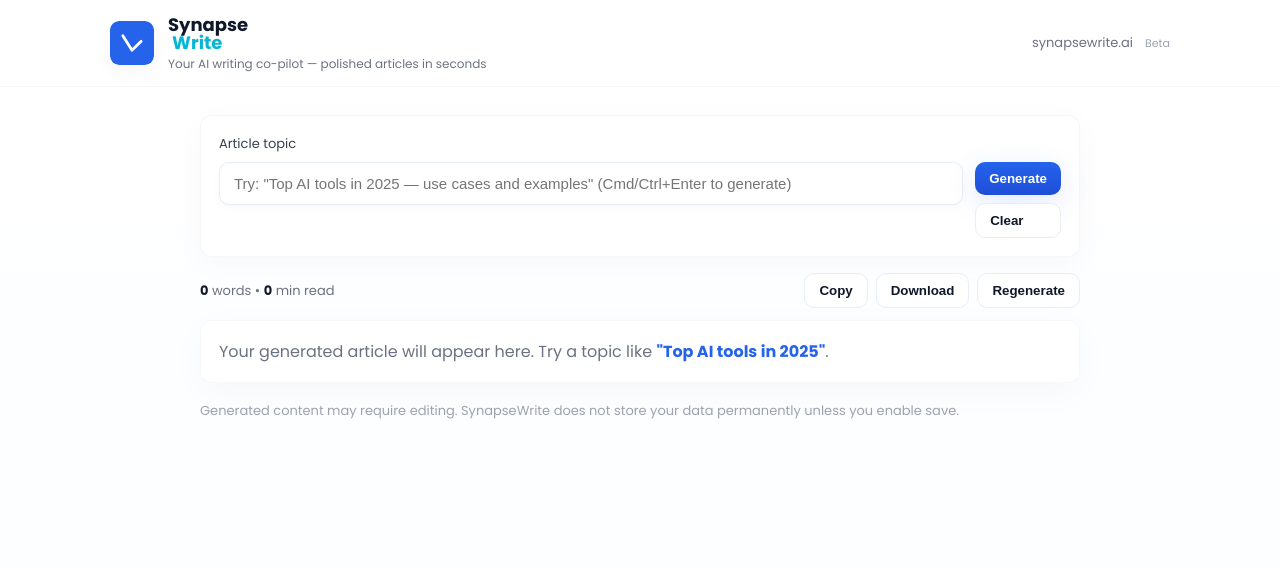
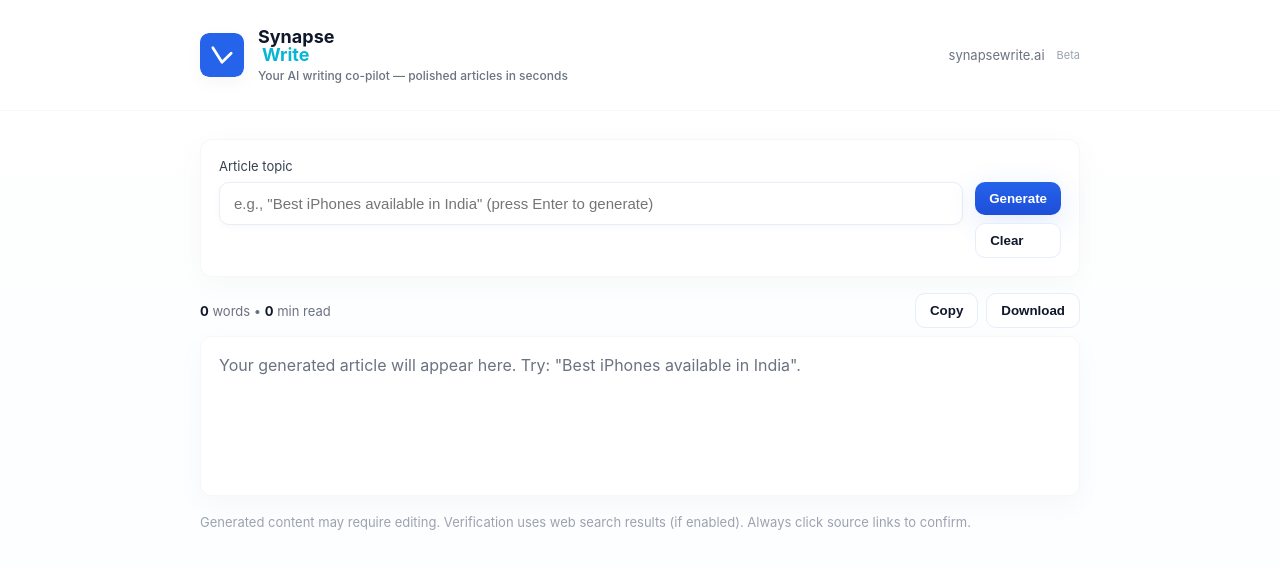
Before and after one commit to inpursuitsol/synapsewrite, a Next.js app: page / in a window 1280 px wide. Shown: the top 568 px of the page. Built offline with nearby package versions, Linux system fonts and the light colour scheme.

Commit message:
Update page.js

```diff
--- a/app/page.js
+++ b/app/page.js
@@ -1,58 +1,40 @@
 "use client";
 
-import { useState, useRef, useEffect } from "react";
+import { useState, useRef } from "react";
 
 /**
- * Streaming-first UI with per-paragraph fade-in + typing cursor.
- * Paste this entire file into app/page.js
+ * Frontend: robust rendering for structured JSON response from /api/generate
+ * - Calls POST /api/generate with { topic }
+ * - Expects JSON: { content: string, products: [{name,reason}], verification: { [name]: { verified, sources: [{title,link,snippet}] } } }
+ * - Renders article, and a Verification / Sources card with clickable links
  */
 
 export default function HomePage() {
   const [topic, setTopic] = useState("");
-  // paragraphs: array of completed paragraphs (strings)
-  const [paragraphs, setParagraphs] = useState([]);
-  // current partial paragraph (string) being typed
-  const [partial, setPartial] = useState("");
+  const [content, setContent] = useState("");
+  const [products, setProducts] = useState([]);
+  const [verification, setVerification] = useState({});
   const [loading, setLoading] = useState(false);
   const [error, setError] = useState(null);
   const resultRef = useRef(null);
 
-  // convenience derived string
-  const fullText = [...paragraphs, partial].filter(Boolean).join("\n\n");
-
-  // stats
   const getStats = (text) => {
     if (!text) return { words: 0, minutes: 0 };
     const words = text.trim().split(/\s+/).filter(Boolean).length;
     const minutes = Math.max(1, Math.round(words / 200));
     return { words, minutes };
   };
-  const { words, minutes } = getStats(fullText);
 
-  // small UI helpers
   const copyToClipboard = async (text) => {
     try {
       await navigator.clipboard.writeText(text);
-      toast("Article copied to clipboard ✅");
-    } catch {
+      showToast("Article copied to clipboard ✅");
+    } catch (e) {
       alert("Unable to copy — please select and copy manually.");
     }
   };
 
-  const downloadArticle = (title = "article", content = "") => {
-    const blob = new Blob([`# ${title}\n\n${content}`], { type: "text/markdown" });
-    const url = URL.createObjectURL(blob);
-    const a = document.createElement("a");
-    a.href = url;
-    a.download = `${title.replace(/\s+/g, "-").toLowerCase()}.md`;
-    document.body.appendChild(a);
-    a.click();
-    a.remove();
-    URL.revokeObjectURL(url);
-  };
-
-  // Tiny non-intrusive toast
-  function toast(msg, ms = 1600) {
+  function showToast(msg, ms = 1400) {
     const el = document.createElement("div");
     el.textContent = msg;
     Object.assign(el.style, {
@@ -75,26 +57,28 @@ export default function HomePage() {
     }, ms);
   }
 
-  // Reset result
-  function clearResult() {
-    setParagraphs([]);
-    setPartial("");
-    setError(null);
-  }
+  const downloadArticle = (title = "article", contentText = "") => {
+    const blob = new Blob([`# ${title}\n\n${contentText}`], { type: "text/markdown" });
+    const url = URL.createObjectURL(blob);
+    const a = document.createElement("a");
+    a.href = url;
+    a.download = `${title.replace(/\s+/g, "-").toLowerCase()}.md`;
+    document.body.appendChild(a);
+    a.click();
+    a.remove();
+    URL.revokeObjectURL(url);
+  };
 
-  // Main generate function — streaming aware and robust
   async function generateArticle(topic) {
     if (!topic || !topic.trim()) {
       setError("Please enter a topic to generate an article.");
       return;
     }
 
-    if (typeof window !== "undefined" && window.plausible) {
-      window.plausible("Generate Article");
-    }
-
     setError(null);
-    clearResult();
+    setContent("");
+    setProducts([]);
+    setVerification({});
     setLoading(true);
 
     try {
@@ -104,93 +88,30 @@ export default function HomePage() {
         body: JSON.stringify({ topic }),
       });
 
-      // non-OK handling
       if (!res.ok) {
         let errText = "Something went wrong. Please try again.";
-        const ct = (res.headers.get("content-type") || "").toLowerCase();
         try {
-          if (ct.includes("application/json")) {
           const j = await res.json();
           if (j?.error) errText = j.error;
-          } else {
-            const t = await res.text();
+        } catch (e) {
+          const t = await res.text().catch(() => "");
           if (t) errText = t;
         }
-        } catch {}
         throw new Error(errText);
       }
 
-      const contentType = (res.headers.get("content-type") || "").toLowerCase();
+      // Server always returns JSON (content + optional verification)
+      const j = await res.json();
+      const returnedContent = j?.content ?? "";
+      const returnedProducts = Array.isArray(j?.products) ? j.products : [];
+      const returnedVerification = j?.verification ?? {};
 
-      // JSON final response
-      if (contentType.includes("application/json")) {
-        const data = await res.json();
-        if (!data?.content) throw new Error("No content returned from server.");
-        // Split into paragraphs for the fade-in effect
-        const paras = splitIntoParagraphs(data.content);
-        setParagraphs(paras);
-        setPartial("");
-        setTimeout(() => resultRef.current?.scrollIntoView({ behavior: "smooth" }), 120);
-        setLoading(false);
-        return;
-      }
+      setContent(returnedContent);
+      setProducts(returnedProducts);
+      setVerification(returnedVerification);
 
-      // Plain final text (no stream)
-      if (contentType.includes("text/plain") || contentType.includes("text/markdown")) {
-        const txt = await res.text();
-        const paras = splitIntoParagraphs(txt);
-        setParagraphs(paras);
-        setPartial("");
-        setTimeout(() => resultRef.current?.scrollIntoView({ behavior: "smooth" }), 120);
-        setLoading(false);
-        return;
-      }
-
-      // Streaming path (preferred) — read chunks and build paragraphs progressively
-      if (!res.body) {
-        // fallback: treat as text
-        const fallback = await res.text();
-        const paras = splitIntoParagraphs(fallback);
-        setParagraphs(paras);
-        setPartial("");
-        setLoading(false);
-        return;
-      }
-
-      const reader = res.body.getReader();
-      const decoder = new TextDecoder();
-      let done = false;
-      let buffer = ""; // accumulate raw text stream
-
-      while (!done) {
-        const { value, done: doneReading } = await reader.read();
-        done = doneReading;
-        if (value) {
-          buffer += decoder.decode(value, { stream: true });
-          // Process buffer into paragraphs and partial
-          const { completed, partial: newPartial } = extractParagraphs(buffer);
-          // Update UI: append any newly completed paragraphs (keep existing)
-          if (completed.length > 0) {
-            // append while preserving previous paragraphs
-            setParagraphs((prev) => {
-              // avoid duplicating: merge prev + completed (simple append)
-              return [...prev, ...completed];
-            });
-            // remove completed from buffer
-            // compute remaining buffer (last partial)
-            const lastPartialIndex = buffer.lastIndexOf("\n\n");
-            buffer = lastPartialIndex >= 0 ? buffer.slice(lastPartialIndex + 2) : buffer;
-          }
-          setPartial(newPartial);
-        }
-      }
-
-      // final flush
-      buffer += decoder.decode();
-      const { completed: finalCompleted, partial: finalPartial } = extractParagraphs(buffer);
-      if (finalCompleted.length > 0) setParagraphs((prev) => [...prev, ...finalCompleted]);
-      setPartial(finalPartial || "");
-      setTimeout(() => resultRef.current?.scrollIntoView({ behavior: "smooth" }), 120);
+      // scroll to result
+      setTimeout(() => resultRef.current?.scrollIntoView({ behavior: "smooth" }), 150);
     } catch (err) {
       const msg = err?.message ?? "Unknown error. Try again.";
       setError(msg);
@@ -200,106 +121,54 @@ export default function HomePage() {
     }
   }
 
-  // Helper: split plain text into paragraphs (trim, split on two or more newlines)
-  function splitIntoParagraphs(text) {
-    if (!text) return [];
-    // Normalize CRLF to LF
-    const normalized = text.replace(/\r\n/g, "\n").trim();
-    // split on blank lines (two or more newlines)
-    const parts = normalized.split(/\n\s*\n/).map((p) => p.trim()).filter(Boolean);
-    return parts;
-  }
+  const { words, minutes } = getStats(content);
 
-  // Helper: from a running buffer, return completed paragraphs and current partial
-  function extractParagraphs(buffer) {
-    // Normalize
-    const normalized = buffer.replace(/\r\n/g, "\n");
-    // If there is a double newline, we consider everything before the last double newline as completed paragraphs
-    const idx = normalized.lastIndexOf("\n\n");
-    if (idx === -1) {
-      // no completed paragraph yet — partial only
-      return { completed: [], partial: normalized };
-    }
-    const completedText = normalized.slice(0, idx);
-    const partial = normalized.slice(idx + 2);
-    const completed = completedText.split(/\n\s*\n/).map((p) => p.trim()).filter(Boolean);
-    return { completed, partial };
-  }
-
-  // small effect: scroll down when paragraphs grow
-  useEffect(() => {
-    if (paragraphs.length > 0) {
-      resultRef.current?.scrollIntoView({ behavior: "smooth", block: "end" });
-    }
-  }, [paragraphs.length]);
-
-  // keyboard: press Enter (with meta/ctrl) to generate quickly
-  function handleKeyDown(e) {
-    if ((e.key === "Enter" || e.keyCode === 13) && (e.metaKey || e.ctrlKey)) {
-      generateArticle(topic);
-    }
+  // Helper: extract "Sources:" block from content text (case-insensitive)
+  function extractSourcesBlock(text) {
+    if (!text) return "";
+    const lower = text.toLowerCase();
+    const idx = lower.lastIndexOf("sources:");
+    if (idx === -1) return "";
+    return text.slice(idx + "sources:".length).trim();
   }
 
   return (
     <div>
-      {/* Inject small CSS for animations and cursor */}
       <style>{`
-        .container-narrow { max-width: 920px; margin: 28px auto; padding: 0 20px; }
+        .container { max-width: 920px; margin: 28px auto; padding: 0 20px; font-family: Inter, system-ui, -apple-system, 'Segoe UI', Roboto, Arial; }
         .card { background: #fff; border-radius: 12px; border: 1px solid rgba(2,6,23,0.03); padding: 18px; box-shadow: 0 8px 30px rgba(2,6,23,0.03); }
-        .input-bordered { width: 100%; padding: 12px 14px; border-radius: 10px; border: 1.5px solid #E6EEF8; outline: none; font-size: 15px; transition: box-shadow 160ms, border-color 160ms; box-shadow: 0 2px 8px rgba(2,6,23,0.03); }
-        .input-bordered:focus { border-color: #2563EB; box-shadow: 0 6px 24px rgba(37,99,235,0.12); }
+        .input { width:100%; padding:12px 14px; border-radius:10px; border:1.5px solid #E6EEF8; font-size:15px; outline:none; box-shadow: 0 2px 8px rgba(2,6,23,0.03); }
+        .input:focus { border-color:#2563EB; box-shadow: 0 8px 28px rgba(37,99,235,0.12); }
         .btn { display:inline-flex; align-items:center; gap:8px; padding:9px 14px; border-radius:10px; border:none; font-weight:600; cursor:pointer; }
-        .btn-primary { background: linear-gradient(180deg, #2563EB, #1E4ED8); color:#fff; box-shadow: 0 8px 30px rgba(37,99,235,0.14); }
-        .btn-ghost { background:#fff; border: 1px solid #E6EEF8; color: #0F172A; }
-        .result-card { background:#fff; border-radius:12px; border:1px solid rgba(2,6,23,0.03); padding:18px; box-shadow: 0 10px 36px rgba(2,6,23,0.03); max-height: 62vh; overflow-y:auto; }
-        .para { opacity:0; transform: translateY(6px); transition: opacity 420ms ease, transform 420ms ease; margin-bottom:14px; line-height:1.72; color: #0f172a; }
-        .para.visible { opacity:1; transform: translateY(0); }
-        .partial { color: #0f172a; margin-bottom:6px; white-space:pre-wrap; }
-        .cursor { display:inline-block; width:10px; height:18px; background: linear-gradient(180deg, #111827, #6b7280); margin-left:6px; border-radius:2px; vertical-align:middle; animation: blink 1s steps(1) infinite; }
-        @keyframes blink { 50% { opacity: 0; } }
-        .meta { color:#6b7280; font-size:13px; }
+        .btn-primary { background: linear-gradient(180deg,#2563EB,#1E4ED8); color:#fff; box-shadow: 0 8px 30px rgba(37,99,235,0.14); }
+        .btn-ghost { background:#fff; border: 1px solid #E6EEF8; color:#0F172A; }
+        .result { margin-top: 16px; }
+        .verification { background:#fff; border-radius:10px; border:1px solid rgba(2,6,23,0.03); padding:14px; margin-top:12px; }
+        .verified-badge { display:inline-block; padding:6px 8px; background: #ECFDF5; color: #065F46; border-radius:8px; font-size:13px; }
+        .unverified-badge { display:inline-block; padding:6px 8px; background: #FEF3F2; color: #991B1B; border-radius:8px; font-size:13px; }
+        .sources-list a { color: #2563EB; text-decoration: none; }
       `}</style>
 
-      <div className="container-narrow">
-        {/* Input card */}
-        <section className="card" style={{ marginTop: 6 }}>
+      <div className="container">
+        <section className="card">
           <label style={{ display: "block", fontSize: 13, color: "#374151", marginBottom: 8 }}>Article topic</label>
 
           <div style={{ display: "flex", gap: 12, alignItems: "flex-start" }}>
             <input
-              className="input-bordered"
+              className="input"
               value={topic}
               onChange={(e) => setTopic(e.target.value)}
-              onKeyDown={handleKeyDown}
-              placeholder='Try: "Top AI tools in 2025 — use cases and examples" (Cmd/Ctrl+Enter to generate)'
+              placeholder='e.g., "Best iPhones available in India" (press Enter to generate)'
+              onKeyDown={(e) => {
+                if (e.key === "Enter" && (e.metaKey || e.ctrlKey)) generateArticle(topic);
+              }}
             />
 
             <div style={{ display: "flex", flexDirection: "column", gap: 8 }}>
-              <button
-                onClick={() => generateArticle(topic)}
-                disabled={loading}
-                className="btn btn-primary"
-                aria-disabled={loading}
-              >
-                {loading ? (
-                  <>
-                    <svg style={{ width: 18, height: 18 }} viewBox="0 0 24 24" fill="none">
-                      <circle cx="12" cy="12" r="10" stroke="rgba(255,255,255,0.35)" strokeWidth="3"></circle>
-                      <path d="M4 12a8 8 0 018-8v8z" fill="white"></path>
-                    </svg>
-                    Generating...
-                  </>
-                ) : (
-                  "Generate"
-                )}
+              <button onClick={() => generateArticle(topic)} disabled={loading} className="btn btn-primary">
+                {loading ? "Generating..." : "Generate"}
               </button>
-
-              <button
-                onClick={() => { setTopic(""); clearResult(); }}
-                className="btn btn-ghost"
-              >
-                Clear
-              </button>
+              <button onClick={() => { setTopic(""); setContent(""); setProducts([]); setVerification({}); setError(null); }} className="btn btn-ghost">Clear</button>
             </div>
           </div>
 
@@ -310,79 +179,83 @@ export default function HomePage() {
           )}
         </section>
 
-        {/* Meta & controls */}
-        <div style={{ display: "flex", justifyContent: "space-between", alignItems: "center", marginTop: 16 }}>
-          <div className="meta">
+        <div className="result" ref={resultRef}>
+          <div style={{ display: "flex", justifyContent: "space-between", alignItems: "center", marginBottom: 8 }}>
+            <div style={{ color: "#6B7280", fontSize: 13 }}>
               <strong style={{ color: "#111827" }}>{words}</strong> words • <strong style={{ color: "#111827" }}>{minutes}</strong> min read
             </div>
-
             <div style={{ display: "flex", gap: 8 }}>
-            <button onClick={() => fullText && copyToClipboard(fullText)} disabled={!fullText} className="btn btn-ghost">Copy</button>
-            <button onClick={() => fullText && downloadArticle(topic || "article", fullText)} disabled={!fullText} className="btn btn-ghost">Download</button>
-            <button onClick={() => generateArticle(topic)} disabled={loading || !topic.trim()} className="btn btn-ghost">Regenerate</button>
+              <button onClick={() => content && copyToClipboard(content)} disabled={!content} className="btn btn-ghost">Copy</button>
+              <button onClick={() => content && downloadArticle(topic || "article", content)} disabled={!content} className="btn btn-ghost">Download</button>
             </div>
           </div>
 
-        {/* Result card */}
-        <section ref={resultRef} className="result-card" style={{ marginTop: 12 }}>
-          {/* Placeholder */}
-          {!fullText && !loading && (
-            <div style={{ color: "#6b7280" }}>
-              Your generated article will appear here. Try a topic like <strong style={{ color: "#2563EB" }}>"Top AI tools in 2025"</strong>.
+          <div className="card" style={{ minHeight: 160 }}>
+            {!content && !loading && <div style={{ color: "#6B7280" }}>Your generated article will appear here. Try: "Best iPhones available in India".</div>}
+
+            {loading && <div style={{ color: "#9CA3AF" }}>Working... this may take a few seconds while we verify facts (if verification is enabled).</div>}
+
+            {content && (
+              <article style={{ whiteSpace: "pre-wrap", lineHeight: 1.7, color: "#111827" }}>
+                {content}
+              </article>
+            )}
+          </div>
+
+          {/* Verification & Sources */}
+          <div style={{ marginTop: 12 }}>
+            {/* If server returned structured products */}
+            {products && products.length > 0 && (
+              <div className="verification">
+                <div style={{ display: "flex", justifyContent: "space-between", alignItems: "center", marginBottom: 8 }}>
+                  <div style={{ fontWeight: 700 }}>Products mentioned</div>
+                  <div style={{ fontSize: 13, color: "#6B7280" }}>Verification results</div>
+                </div>
+
+                <div style={{ display: "grid", gap: 12 }}>
+                  {products.map((p, i) => {
+                    const v = verification?.[p.name] || { verified: false, sources: [] };
+                    return (
+                      <div key={i} style={{ display: "flex", justifyContent: "space-between", gap: 12, alignItems: "flex-start" }}>
+                        <div>
+                          <div style={{ fontWeight: 700 }}>{p.name}</div>
+                          <div style={{ color: "#6B7280", fontSize: 13 }}>{p.reason}</div>
+                        </div>
+
+                        <div style={{ textAlign: "right" }}>
+                          {v.verified ? <span className="verified-badge">Verified</span> : <span className="unverified-badge">Unverified</span>}
+                          <div style={{ marginTop: 8, textAlign: "right" }}>
+                            <div className="sources-list" style={{ textAlign: "right" }}>
+                              {v.sources && v.sources.length > 0 ? v.sources.slice(0, 4).map((s, idx) => (
+                                <div key={idx} style={{ marginBottom: 6 }}>
+                                  <a href={s.link} target="_blank" rel="noreferrer">{s.title || s.link}</a>
+                                  <div style={{ color: "#9CA3AF", fontSize: 12 }}>{s.snippet}</div>
+                                </div>
+                              )) : <div style={{ color: "#9CA3AF", fontSize: 13 }}>No sources found</div>}
+                            </div>
+                          </div>
+                        </div>
+                      </div>
+                    );
+                  })}
+                </div>
               </div>
             )}
 
-          {/* Completed paragraphs (fade-in) */}
-          <div>
-            {paragraphs.map((p, i) => (
-              <p key={i} className={"para visible"} dangerouslySetInnerHTML={{ __html: sanitizeParagraph(p) }} />
-            ))}
+            {/* If the model included a plain Sources block within content, show it too */}
+            {content && extractSourcesBlock(content) && (
+              <div className="verification" style={{ marginTop: 12 }}>
+                <div style={{ fontWeight: 700, marginBottom: 8 }}>Sources (from model)</div>
+                <div style={{ color: "#6B7280", whiteSpace: "pre-wrap" }}>{extractSourcesBlock(content)}</div>
+              </div>
+            )}
+          </div>
         </div>
 
-          {/* Partial paragraph with typing cursor */}
-          {partial && (
-            <div className="partial">
-              <span dangerouslySetInnerHTML={{ __html: sanitizeParagraph(partial) }} />
-              <span className="cursor" />
-            </div>
-          )}
-
-          {/* Loading skeleton if nothing yet */}
-          {loading && paragraphs.length === 0 && !partial && (
-            <div style={{ opacity: 0.9 }}>
-              <div style={{ height: 16, background: "#f3f4f6", borderRadius: 6, marginBottom: 8 }} />
-              <div style={{ height: 12, background: "#f3f4f6", borderRadius: 6, marginBottom: 6 }} />
-              <div style={{ height: 12, background: "#f3f4f6", borderRadius: 6, marginBottom: 6 }} />
-            </div>
-          )}
-        </section>
-
         <footer style={{ marginTop: 18, color: "#9CA3AF", fontSize: 13 }}>
-          Generated content may require editing. SynapseWrite does not store your data permanently unless you enable save.
+          Generated content may require editing. Verification uses web search results (if enabled). Always click source links to confirm.
         </footer>
       </div>
     </div>
   );
 }
-
-/* Utility: very small sanitizer for paragraph HTML rendering.
-   We intentionally keep it minimal — strip script tags and convert newlines to <br>.
-   (This prevents accidental script injection if model returns HTML.) */
-function sanitizeParagraph(text = "") {
-  // Replace < and > to avoid raw HTML injection, then convert simple markdown-like headings to <strong>
-  const stripped = String(text)
-    .replace(/<script[\s\S]*?>[\s\S]*?<\/script>/gi, "")
-    .replace(/</g, "&lt;")
-    .replace(/>/g, "&gt;");
-
-  // Convert '## ' or '# ' at start to <strong> headings (very small enhancement)
-  const withHeading = stripped.replace(/^######\s?(.*)/gm, "<strong>$1</strong>")
-    .replace(/^#####\s?(.*)/gm, "<strong>$1</strong>")
-    .replace(/^####\s?(.*)/gm, "<strong>$1</strong>")
-    .replace(/^###\s?(.*)/gm, "<strong>$1</strong>")
-    .replace(/^##\s?(.*)/gm, "<strong>$1</strong>")
-    .replace(/^#\s?(.*)/gm, "<strong style='font-size:1.06em'>$1</strong>");
-
-  // convert single newlines to <br> for paragraphs (we already split on double newlines)
-  return withHeading.replace(/\n/g, "<br/>");
-}
```
Lines whose indentation alone changed are shown as unchanged.
